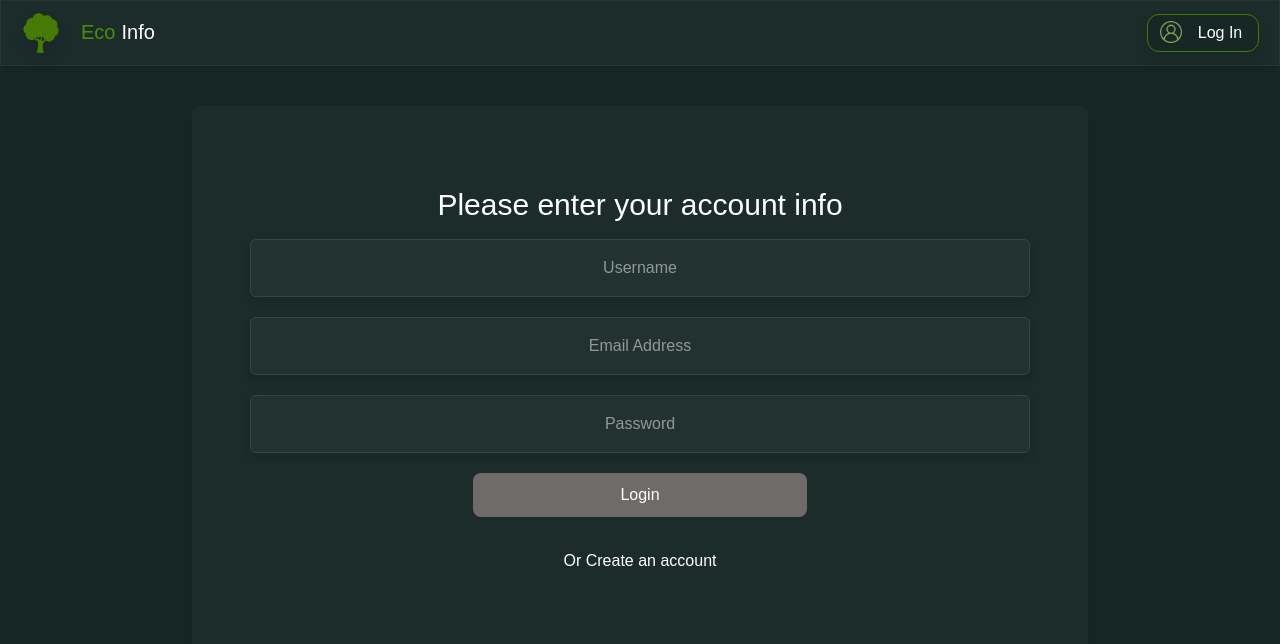
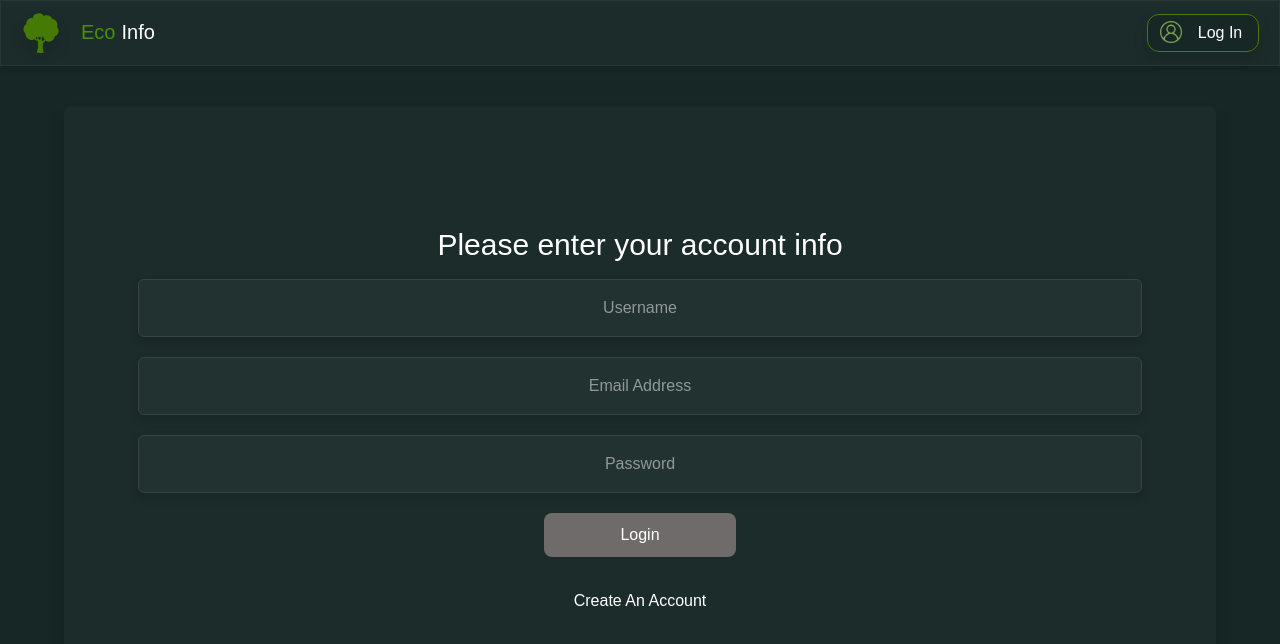
Before and after one commit to FraserWPKent/Ecosystem-Info-Project, a Next.js app: page /login in a window 1280 px wide. Shown: the top 644 px of the page. Built offline with nearby package versions, Linux system fonts and the light colour scheme.

Commit message:
Minor Asthetic improvments of the login and signup a pages

```diff
--- a/app/ui/login/login_box.tsx
+++ b/app/ui/login/login_box.tsx
@@ -9,7 +9,18 @@ export default function LoginBox({message}:Props){
     return (
         <>
         {/* border-[#293734] */}
-            <div className=" w-[70vw] h-[70vh] mt-[5vh] mb-[5vh] border border-2 border-transparent rounded-lg bg-[var(--main-element)]
+
+                    <div className="flex-col w-[90vw] h-[80vh] mt-[5vh] mb-[5vh] border border-2 border-transparent
+                    rounded-lg bg-[var(--main-element)] drop-shadow-xl content-center justify-center text-center">
+                        <UserInputBox message={message}/>
+                        <div className="mt-5 p-3 w-full rounded-md">
+                            <a className="text-white w-1/6 mx-7/12 px-[2rem] py-[1rem] rounded-md hover:bg-[#213230] active:outline-1" href="../signup"  >
+                                Create An Account
+                            </a>
+                        </div>
+                    </div>
+
+            {/* <div className=" w-[70vw] h-[70vh] mt-[5vh] mb-[5vh] border border-2 border-transparent rounded-lg bg-[var(--main-element)]
             content-center justify-center drop-shadow-xl">
                 <UserInputBox message={message}/>
                 <div className="mt-5 p-3 w-full rounded-md content-center justify-center item-center text-center">
@@ -17,7 +28,7 @@ export default function LoginBox({message}:Props){
                         Or Create an account
                     </a>
                 </div>
-            </div>
+            </div> */}
             {/* <div className="grid grid-cols-[100%] items-center"> */}
                 {/* <div className="flex-col w-[70vw] h-[90vh] mt-[5vh] mb-[5vh] border border-2 border-transparent rounded-xl bg-[#42414d] drop-shadow-xl content-center justify-center">
                     <p>Please enter your account info</p>
--- a/app/ui/shared/user_input_box.tsx
+++ b/app/ui/shared/user_input_box.tsx
@@ -91,7 +91,7 @@ export default function UserInputBox({message}:Props){
                     </div>
                     <button
                     disabled={disabled}
-                    className={`w-3/8 content-center justify-center text-center  rounded-lg py-[10px] text-white hover:drop-shadow-5xl
+                    className={`w-1/6 content-center justify-center text-center rounded-lg py-[10px] text-white hover:drop-shadow-5xl
                     cursor-pointer ${disabled} disabled:bg-[#6e6b6a] enabled:bg-linear-to-br enabled:from-[var(--start-focus-gradient)]
                     enabled:to-[var(--end-focus-gradient)] enabled:hover:opacity-70` }>
                         {/* bg-linear-to-br from-[var(--start-focus-gradient)]  */}
--- a/app/ui/signup/signup_box.tsx
+++ b/app/ui/signup/signup_box.tsx
@@ -8,12 +8,12 @@ interface Props{
 export default function SignupBox({message}:Props){
     return (
         <>
-            <div className="flex-col w-[70vw] h-[70vh] mt-[5vh] mb-[5vh] border border-2 border-transparent
+            <div className="flex-col w-[90vw] h-[80vh] mt-[5vh] mb-[5vh] border border-2 border-transparent
             rounded-lg bg-[var(--main-element)] drop-shadow-xl content-center justify-center text-center">
                 <UserInputBox message={message}/>
                 <div className="mt-5 p-3 w-full rounded-md">
-                    <a className="text-white w-1/6 mx-7/12 hover:text-blue" href="../login"  >
-                        Or Login
+                    <a className="text-white w-1/6 mx-7/12 px-[2rem] py-[1rem] rounded-md hover:bg-[#213230] active:outline-1" href="../login"  >
+                        Login
                     </a>
                 </div>
             </div>
```
